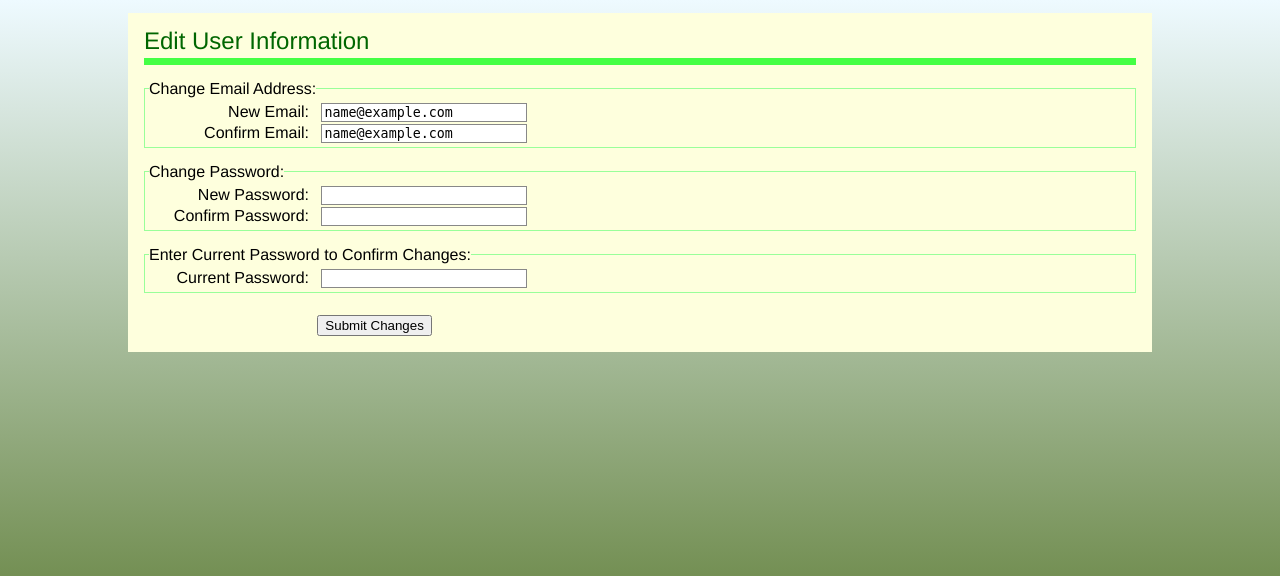
After one commit to TheLetterN/sgs-flask, a Flask app: page /auth/edit_user in a window 1280 px wide. The commit adds this page. Shown: the top 576 px of the page. Run offline with Flask 2, Linux system fonts and the light colour scheme; the visitor is signed in with stand-in values (Sample User, id 1); data comes from the database, SQL or seed files in the repository.

Commit message:
Added the functionality for users to change their email address and password.

```diff
--- a/app/auth/forms.py
+++ b/app/auth/forms.py
@@ -1,12 +1,32 @@
+from flask.ext.login import current_user
 from flask.ext.wtf import Form
-from wtforms import (
-    BooleanField,
-    PasswordField,
-    StringField,
-    SubmitField,
-    ValidationError)
+from wtforms import BooleanField, PasswordField, StringField, SubmitField, \
+    ValidationError
 from wtforms.validators import Email, EqualTo, InputRequired, Length, Regexp
 from app.auth.models import User
+
+
+class EditUserForm(Form):
+    email1 = StringField(
+        'New Email',
+        validators=[Email(), Length(1, 254)])
+    email2 = StringField(
+        'Confirm Email',
+        validators=[EqualTo('email1', message="Email addresses must match!")])
+    new_password1 = PasswordField(
+        'New Password',
+        validators=[Length(0, 64)])
+    new_password2 = PasswordField(
+        'Confirm Password',
+        validators=[EqualTo('new_password1', message='Passwords must match!')])
+    current_password = PasswordField(
+        'Current Password',
+        validators=[Length(1, 64)])
+    submit = SubmitField('Submit Changes')
+
+    def validate_current_password(self, field):
+        if not current_user.verify_password(field.data):
+            raise ValidationError('Password is incorrect!')
 
 
 class LoginForm(Form):
--- a/app/auth/views.py
+++ b/app/auth/views.py
@@ -3,13 +3,13 @@ from flask.ext.login import current_user, login_required, login_user, \
     logout_user
 from app import db
 from . import auth
-from .forms import LoginForm, RegistrationForm, ResendConfirmationForm, \
-    ResetPasswordForm, ResetPasswordRequestForm
+from .forms import EditUserForm, LoginForm, RegistrationForm, \
+    ResendConfirmationForm, ResetPasswordForm, ResetPasswordRequestForm
 from .models import get_user_from_confirmation_token, User
 
 
-@auth.route('/confirm/<token>')
-def confirm(token):
+@auth.route('/confirm_account/<token>')
+def confirm_account(token):
     error_instructions = ('Please try again, or use the form below to'
                           ' revieve a new confirmation token:')
     if token is None:
@@ -17,7 +17,7 @@ def confirm(token):
     else:
         try:
             user = get_user_from_confirmation_token(token)
-            if user.confirm_token(token):
+            if user.confirm_account(token):
                 user.confirmed = True
                 db.session.add(user)
                 db.session.commit()
@@ -27,10 +27,60 @@ def confirm(token):
             else:
                 flash('Error: Account could not be confirmed.'
                       ' {0}'.format(error_instructions))
-                return redirect(url_for('auth.resend'))
+                return redirect(url_for('auth.resend_confirmation'))
         except BaseException as e:
             flash('Error: {0} {1}'.format(str(e), error_instructions))
-            return redirect(url_for('auth.resend'))
+            return redirect(url_for('auth.resend_confirmation'))
+
+
+@auth.route('confirm_new_email/<token>')
+def confirm_new_email(token):
+    if current_user.confirm_new_email(token):
+        db.session.add(current_user)
+        db.session.commit()
+        flash('Your email address has been changed to: ' +
+              '{0}'.format(current_user.email))
+        return redirect(url_for('main.index'))
+    else:
+        flash('Error: could not change email address due to bad ' +
+              'confirmation token. Please try again using the form below:')
+        return redirect(url_for('auth.edit_user'))
+
+
+@auth.route('/edit_user', methods=['GET', 'POST'])
+@login_required
+def edit_user():
+    form = EditUserForm()
+    if form.validate_on_submit():
+        user_edited = False
+        try:
+            if form.email1.data is not None and len(form.email1.data) > 0 and \
+                    form.email1.data != current_user.email:
+                current_user.send_new_email_confirmation(form.email1.data)
+                flash('A confirmation email has been sent to ' +
+                      '{0}.'.format(form.email1.data) + ' Please check your ' +
+                      'email for further instructions.')
+                user_edited = True
+            if form.new_password1.data is not None and \
+                    len(form.new_password1.data) > 0:
+                current_user.set_password(form.new_password1.data)
+                db.session.add(current_user)
+                db.session.commit()
+                flash('You have successfully changed your password!')
+                user_edited = True
+        except TypeError:
+            # form.email1.data and form.new_password.data must be strings
+            # if we are to use them, so we can safely do nothing if len()
+            # raises a TypeError.
+            pass
+        if user_edited is True:
+            return redirect(url_for('main.index'))
+        else:
+            flash('No changes have been made to your account.')
+            return redirect(url_for('auth.edit_user'))
+    form.email1.data = current_user.email
+    form.email2.data = current_user.email
+    return render_template('auth/edit_user.html', form=form)
 
 
 @auth.route('/login', methods=['GET', 'POST'])
@@ -47,7 +97,7 @@ def login():
             else:
                 flash('Error: Account not confirmed! Please check your email, '
                       'or use the form below to get a new confirmation email.')
-                return redirect(url_for('auth.resend'))
+                return redirect(url_for('auth.resend_confirmation'))
         else:
             flash('Error: Username or password is invalid!')
             return redirect(url_for('auth.login'))
@@ -72,49 +122,32 @@ def register():
         user.set_password(form.password.data)
         db.session.add(user)
         db.session.commit()
-        user.send_confirmation_email()
+        user.send_account_confirmation_email()
         flash('A confirmation email has been sent to ' + form.email.data +
               ', please check your email for further instructions.')
         return redirect(url_for('auth.login'))
     return render_template('auth/register.html', form=form)
 
 
-@auth.route('/resend', methods=['GET', 'POST'])
-def resend():
+@auth.route('/resend_confirmation', methods=['GET', 'POST'])
+def resend_confirmation():
     form = ResendConfirmationForm()
     if form.validate_on_submit():
         user = User.query.filter_by(email=form.email.data).first()
-        user.send_confirmation_email()
+        user.send_account_confirmation_email()
         flash('Confirmation email sent to {0}.'.format(form.email.data))
         return redirect(url_for('main.index'))
     return render_template('auth/resend.html', form=form)
 
 
-@auth.route('/reset_password', methods=['GET', 'POST'])
-def reset_password_request():
-    if not current_user.is_anonymous():
-        flash('Error: You are already logged in!')
-        return redirect(url_for('main.index'))  # TODO: redirect to profile
-    form = ResetPasswordRequestForm()
-    if form.validate_on_submit():
-        user = User.query.filter_by(email=form.email.data).first()
-        user.send_reset_password_email()
-        flash('An email with instructions for resetting your password has ' +
-              'been sent to {0}.'.format(form.email.data))
-        return redirect(url_for('main.index'))
-    return render_template('auth/reset_password_request.html', form=form)
-
-
 @auth.route('/reset_password/<token>', methods=['GET', 'POST'])
 def reset_password(token):
-    if not current_user.is_anonymous():
-        return redirect(url_for('main.index'))  # TODO: redirect to profile
     form = ResetPasswordForm()
     if form.validate_on_submit():
         user = User.query.filter_by(email=form.email.data).first()
         if user is None:
             flash('Error: wrong email address!')
-            return redirect(url_for('main.index'))  # TODO: redirect better
+            return redirect(url_for('auth.reset_password', token=token))
         if user.reset_password(token, form.password1.data):
             flash('New password set, you may now use it to log in!')
             return redirect(url_for('auth.login'))
@@ -124,3 +157,15 @@ def reset_password(token):
                   'form below: ')
             return redirect(url_for('auth.reset_password_request'))
     return render_template('auth/reset_password.html', form=form, token=token)
+
+
+@auth.route('/reset_password', methods=['GET', 'POST'])
+def reset_password_request():
+    form = ResetPasswordRequestForm()
+    if form.validate_on_submit():
+        user = User.query.filter_by(email=form.email.data).first()
+        user.send_reset_password_email()
+        flash('An email with instructions for resetting your password has ' +
+              'been sent to {0}.'.format(form.email.data))
+        return redirect(url_for('main.index'))
+    return render_template('auth/reset_password_request.html', form=form)
--- a/app/static/css/main.css
+++ b/app/static/css/main.css
@@ -100,11 +100,16 @@ h1 {
 }
 
 /* form elements */
-form ol {
+form li {
     display: block;
 }
-form li {
-    display: block;
+form fieldset {
+    border-style: solid;
+    border-width: 0.5px;
+    border-color: #99ff99;
+    margin-top: 1em;
+    margin-bottom: 1em;
+    padding: 0.25em;
 }
 
 label {
--- /dev/null
+++ b/app/templates/auth/edit_user.html
@@ -0,0 +1,53 @@
+{% extends "main/base.html" %}
+{% from "main/form_errors.html" import form_errors %}
+<!-- head and body need 2 indents -->
+{% block head %}
+        <title>Edit User</title>
+        <meta name="robots" content="noindex, nofollow">
+{% endblock %}
+{% block body %}
+        <h1>Edit User Information</h1>
+        {% include "main/flashed.html" %}
+        <form method="POST" action="{{ url_for('auth.edit_user') }}">
+        {{ form.hidden_tag() }}
+            <ol>
+                <fieldset>
+                    <legend>Change Email Address:</legend>
+                    <li>
+                        {{ form.email1.label }}
+                        {{ form.email1 }}
+                        {{ form_errors(form.email1) }}
+                    </li>
+                    <li>
+                        {{ form.email2.label }}
+                        {{ form.email2 }}
+                        {{ form_errors(form.email2) }}
+                    </li>
+                </fieldset>
+                <fieldset>
+                    <legend>Change Password:</legend>
+                    <li>
+                        {{ form.new_password1.label }}
+                        {{ form.new_password1 }}
+                        {{ form_errors(form.new_password1) }}
+                    </li>
+                    <li>
+                        {{ form.new_password2.label }}
+                        {{ form.new_password2 }}
+                        {{ form_errors(form.new_password2) }}
+                    </li>
+                </fieldset>
+                <fieldset>
+                    <legend>Enter Current Password to Confirm Changes:</legend>
+                    <li>
+                        {{ form.current_password.label }}
+                        {{ form.current_password }}
+                        {{ form_errors(form.current_password) }}
+                    </li>
+                </fieldset>
+                <li>
+                    {{ form.submit }}
+                </li>
+            </ol>
+        </form>
+{% endblock %}
--- /dev/null
+++ b/app/templates/auth/email/confirm_new_email.html
@@ -0,0 +1,5 @@
+<p>Dear Swallowtail Garden Seeds user,</p>
+<p>To finish changing your account's associated email address to this one, please follow this link:</p>
+<p><a href="{{ url_for('auth.confirm_new_email', token=token, _external=True) }}">{{ url_for('auth.confirm_new_email', token=token, _external=True) }}</a></p>
+<p>We hope to see you again soon,</p>
+<p>The Swallowtail Garden Seeds Team</p>
--- a/app/templates/auth/email/confirmation.html
+++ b/app/templates/auth/email/confirmation.html
@@ -1,7 +1,7 @@
 <p>Dear {{ user.name }},</p>
 <p>Thank you for creating an account with us at Swallowtail Garden Seeds!</p>
-<p>To activate your account, please <a href="{{ url_for('auth.confirm', token=token, _external=True) }}">click here</a>.</p>
+<p>To activate your account, please <a href="{{ url_for('auth.confirm_account', token=token, _external=True) }}">click here</a>.</p>
 <p>If the above link does not work, you can paste this directly in your browser's location bar:</p>
-<p>{{ url_for('auth.confirm', token=token, _external=True) }}</p>
+<p>{{ url_for('auth.confirm_account', token=token, _external=True) }}</p>
 <p>Thanks again,</p>
 <p>The Swallowtail Garden Seeds Team</p>
--- a/app/templates/auth/email/confirmation.txt
+++ b/app/templates/auth/email/confirmation.txt
@@ -4,7 +4,7 @@ Thank you for creating an account with us at Swallowtail Garden Seeds!
 
 To activate your account, please follow the link below:
 
-{{ url_for('auth.confirm', token=token, _external=True) }}
+{{ url_for('auth.confirm_account', token=token, _external=True) }}
 
 Thanks again,
 
--- a/app/templates/auth/reset_password_request.html
+++ b/app/templates/auth/reset_password_request.html
@@ -1,5 +1,5 @@
 {% extends "main/base.html" %}
-
+{% from "main/form_errors.html" import form_errors %}
 <!-- head needs 2 indents -->
 {% block head %}
         <title>Request Password Reset</title>
@@ -17,9 +17,7 @@
                     {{ form.hidden_tag() }}
                     {{ form.email.label }}
                     {{ form.email }}
-                    {% for error in form.email.errors %}
-                    <span class="error">{{ error }}</span>
-                    {% endfor %}
+                    {{ form_errors(form.email) }}
                 </li>
                 <li>
                     {{ form.submit }}
--- /dev/null
+++ b/app/templates/main/form_errors.html
@@ -0,0 +1,3 @@
+{% macro form_errors(field) %}
+{% for error in field.errors %}
+<span class="error">{{ error }}</span>{% endfor %}{% endmacro %}
```
Also changed, not shown: app/auth/models.py (+25 -4 lines), app/templates/auth/email/confirm_new_email.txt (added, +10 -0 lines), app/templates/auth/login.html (+4 -8 lines), app/templates/auth/resend.html (+4 -6 lines), app/templates/auth/reset_password.html (+4 -10 lines), tests/database_tests/test_auth_models_with_db.py (+1 -1 lines), tests/fast_tests/test_auth_models.py (+27 -17 lines).
